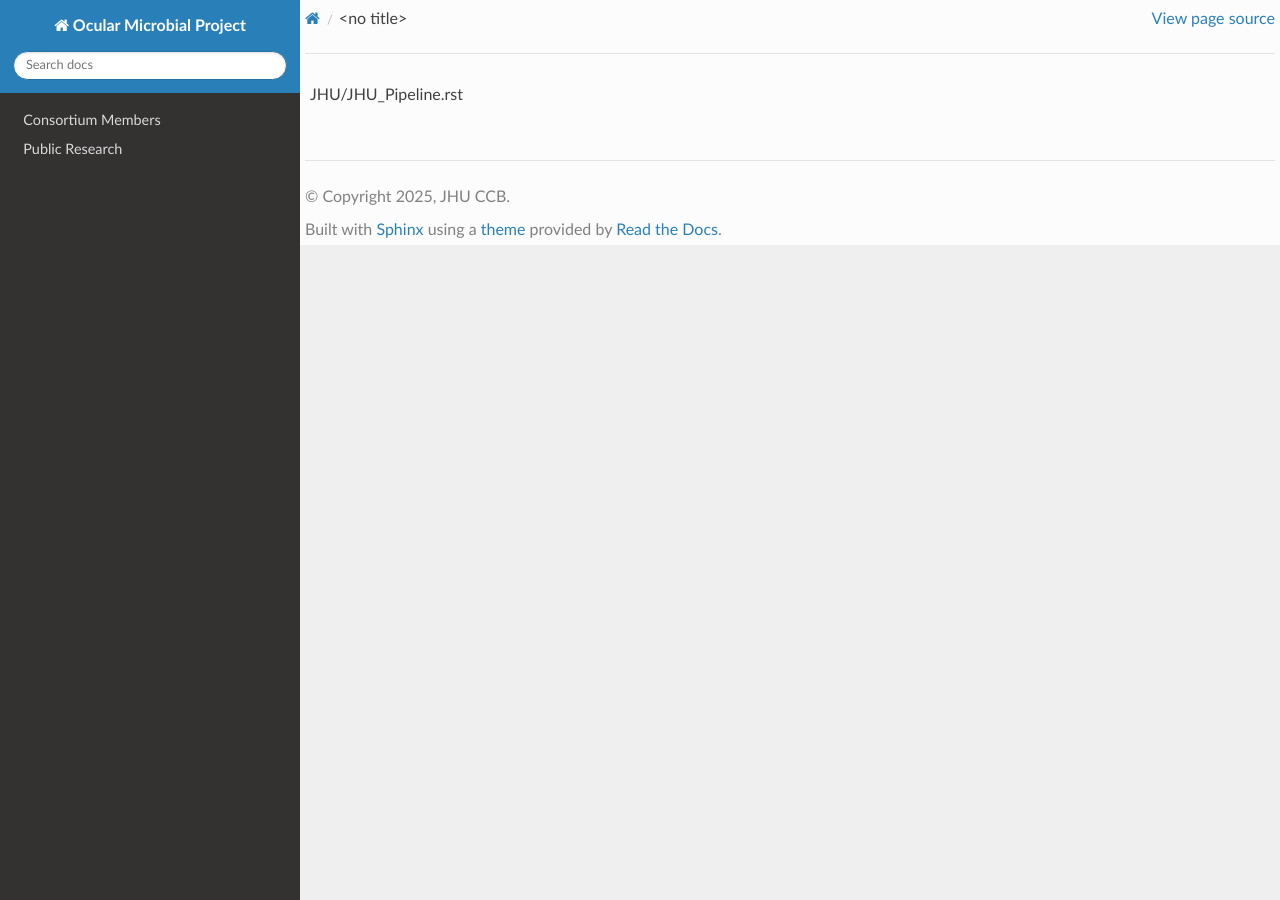
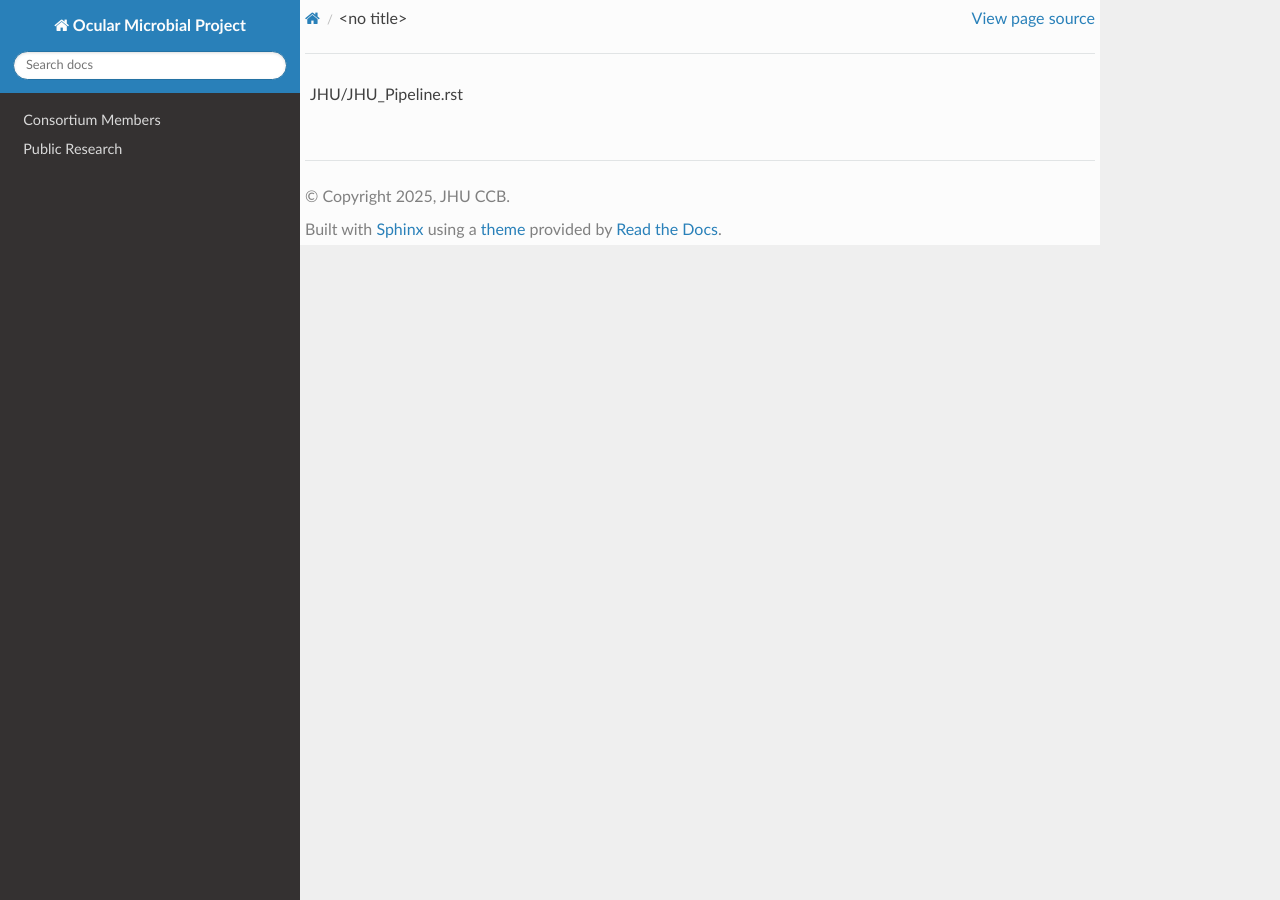
Before and after one commit to dpuiu/ocular-microbiome, a Sphinx documentation site: the page built from docs/JHU_Pipeline.rst, in a window 1280 px wide. Built offline with Sphinx 7.4.7 and the Read the Docs theme 3.1.0, drawn with Linux system fonts in a browser that asks for light colours.

Commit message:
updated files

```diff
--- a/docs/_static/custom.css
+++ b/docs/_static/custom.css
@@ -1,18 +1,20 @@
 /* Example to reduce padding for navigation content */
-/*
+
 .wy-nav-content {
     padding: 5px !important;
 }
-*/
 
+
+/*
 body:first-of-type .wy-nav-content {
     padding: 5px !important;
 }
 
 .wy-nav-content {
-  max-width: 100%;      /* default is ~800px */
-  width: 100%;           /* or set to 1200px, etc */
+  max-width: 100%;
+  width: 100%;
 }
+*/
 
 /* Example to reduce padding for body content */
 .document {
--- a/docs/index.rst
+++ b/docs/index.rst
@@ -15,7 +15,7 @@ The OMP is sponsored in part by NIH grant U24-EY035078:
 
    <div style="margin-left: 40px;">
      <a href="https://www.nei.nih.gov/">National Eye Institute</a><br/>
-     Program Director for Retinal Cell Biology and Development of Novel Therapies><br/>
+     Program Director for Retinal Cell Biology and Development of Novel Therapies<br/>
      <a href="mailto:lneuhold@nei.nih.gov"><b>Lisa A. Neuhold</b></a><p>
    </div>
 
```
Also changed, not shown: docs/Consortium.rst (+5 -4 lines).
